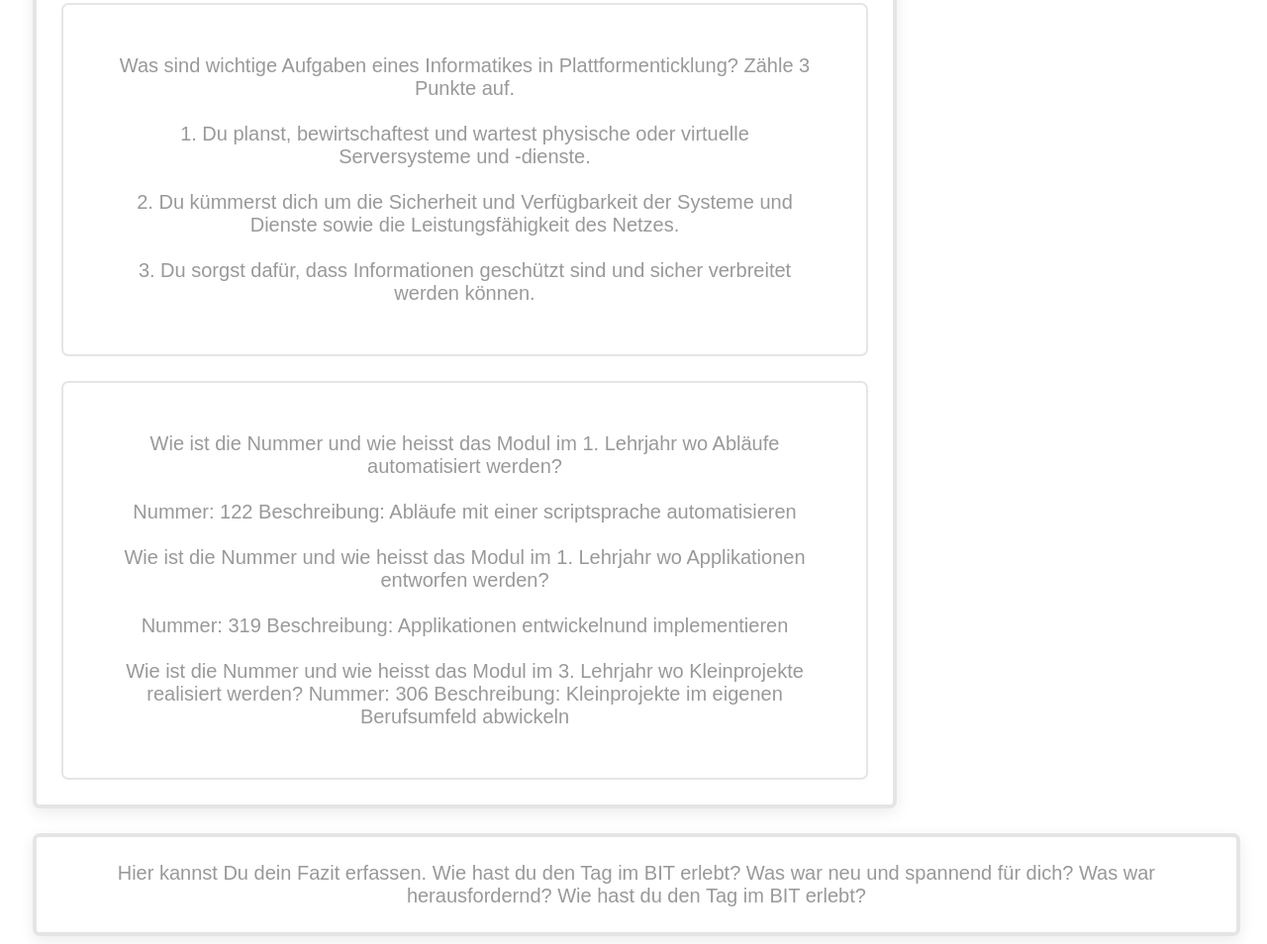
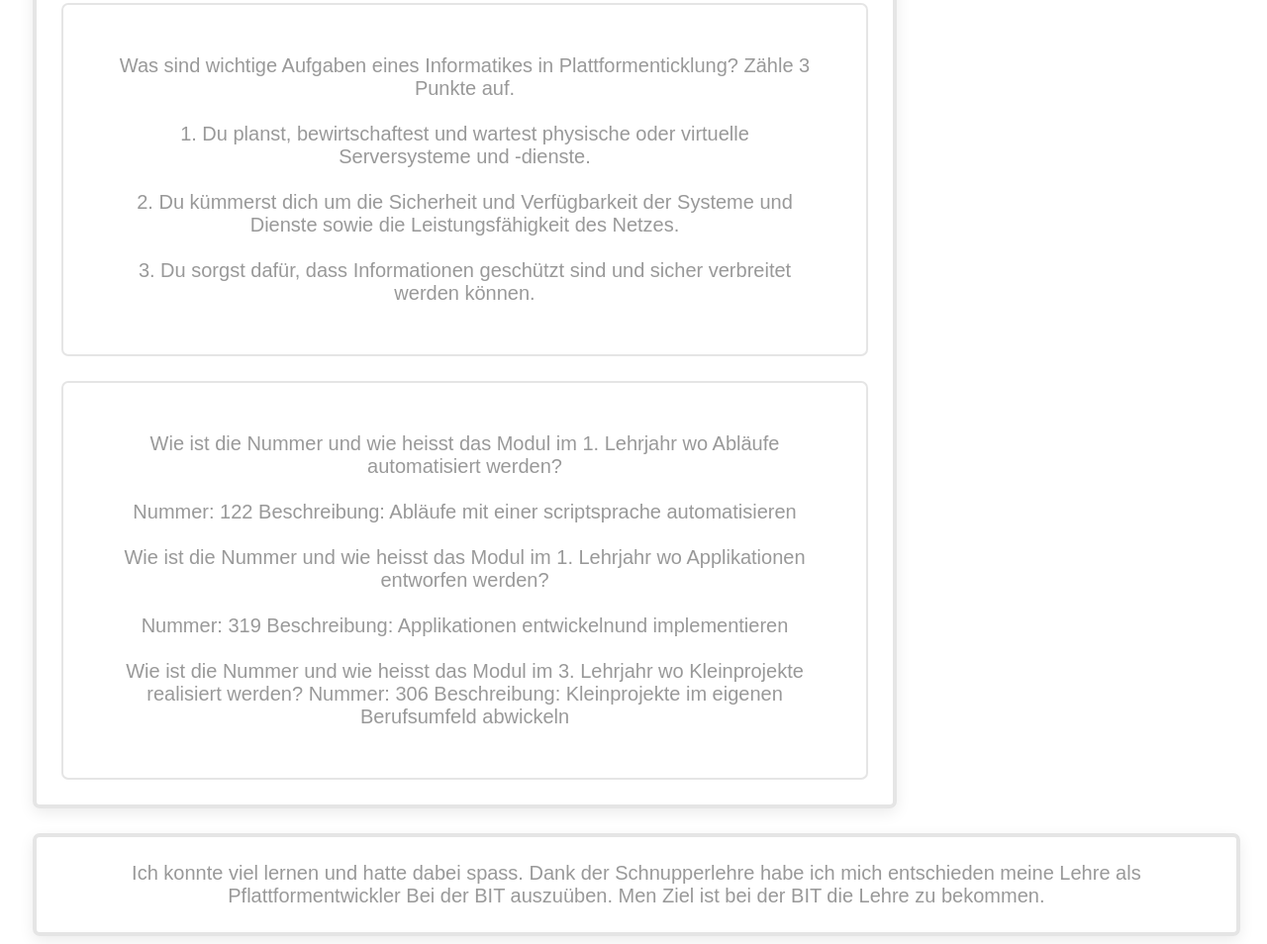
Before and after one commit to M4Competiton/M4Competiton.github.io, a plain HTML site: page index.html in a window 1280 px wide. Shown: the part 687-1641 px from the top of the page at 99% size. Drawn offline with Linux system fonts and the light colour scheme.

Commit message:
Update index.html

```diff
--- a/index.html
+++ b/index.html
@@ -76,7 +76,7 @@
 
   <footer>
     <!-- Der Fussbereich für abschliessende Inhalte -->
-    Hier kannst Du dein Fazit erfassen. Wie hast du den Tag im BIT erlebt? Was war neu und spannend für dich? Was war herausfordernd? Wie hast du den Tag im BIT erlebt?
+    Ich konnte viel lernen und hatte dabei spass. Dank der Schnupperlehre habe ich mich entschieden meine Lehre als Pflattformentwickler Bei der BIT auszuüben. Men Ziel ist bei der BIT die Lehre zu bekommen.
   </footer>
 </main>
 </body>
```
